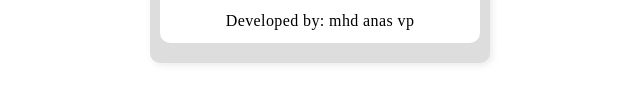
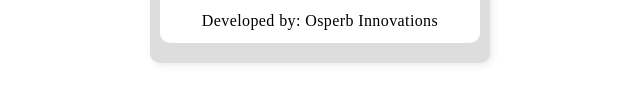
Before and after one commit to mhdanasvp/k-saleena-teacher, a plain HTML site: page index.html in a window 1280 px wide. Shown: the part 607-710 px from the top of the page, 320-960 px from the left. Drawn offline with Linux system fonts and the light colour scheme.

Commit message:
Update index.html

```diff
--- a/index.html
+++ b/index.html
@@ -176,7 +176,7 @@
 
 
             </table>
-            <a href="https://vingb.com/">Developed by: mhd anas vp</a>
+            <a href="https://vingb.com/">Developed by: Osperb Innovations</a>
         </div>
 
     </div>
```
